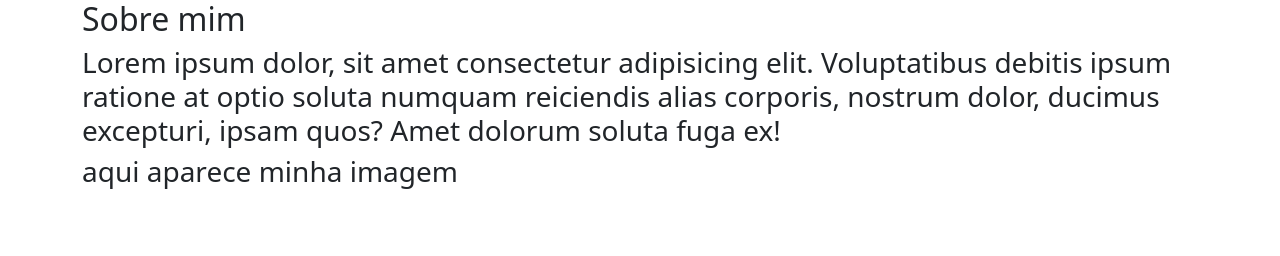
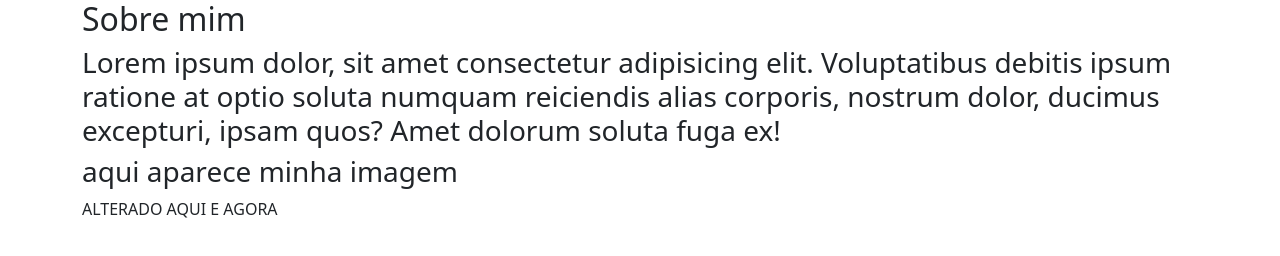
Before and after one commit to Marcos021108/MeuCurriculo, a plain HTML site: page index.html in a window 1280 px wide. Drawn offline with Linux system fonts and the light colour scheme.

Commit message:
BLABLABLA

```diff
--- a/index.html
+++ b/index.html
@@ -26,6 +26,7 @@
           </div>
           <div class="col">
             <h3>aqui aparece minha imagem</h3>
+            <p>ALTERADO AQUI E AGORA</p>
           </div>
         </div>
       </section>
```
